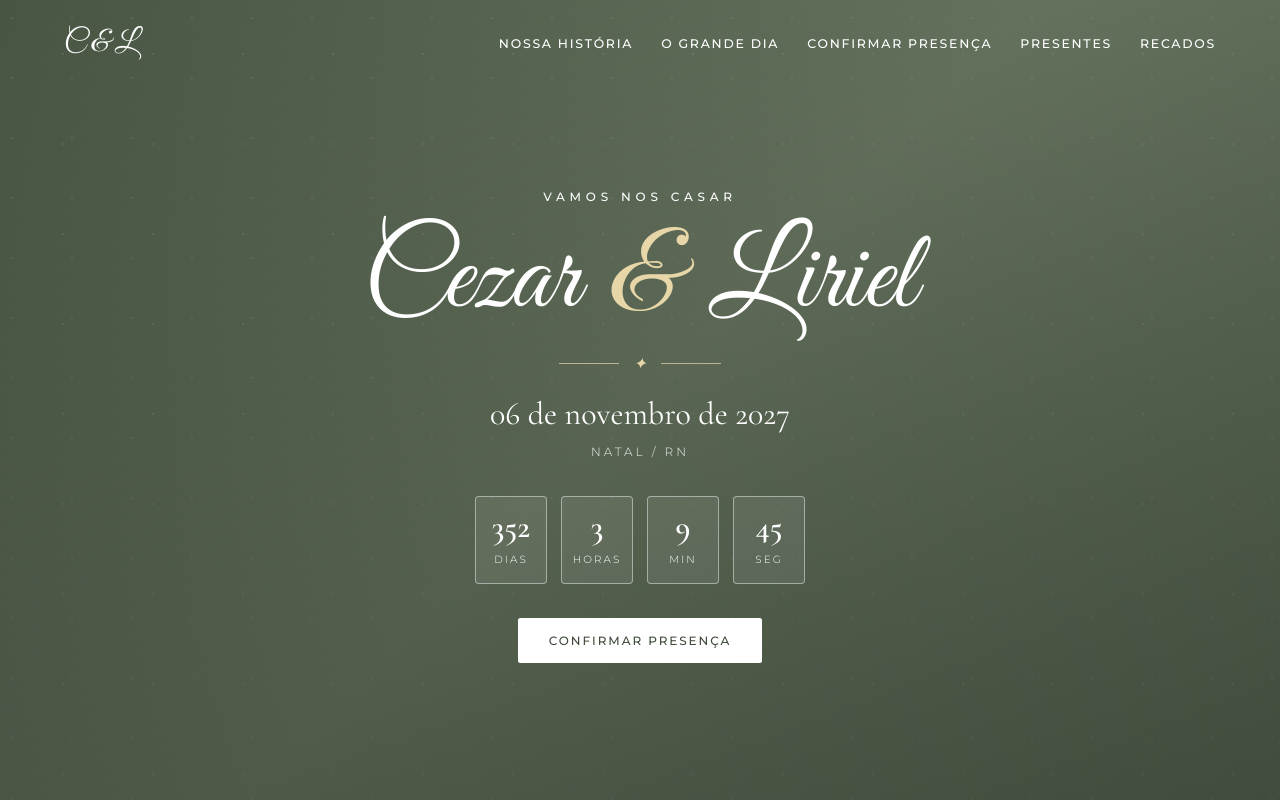
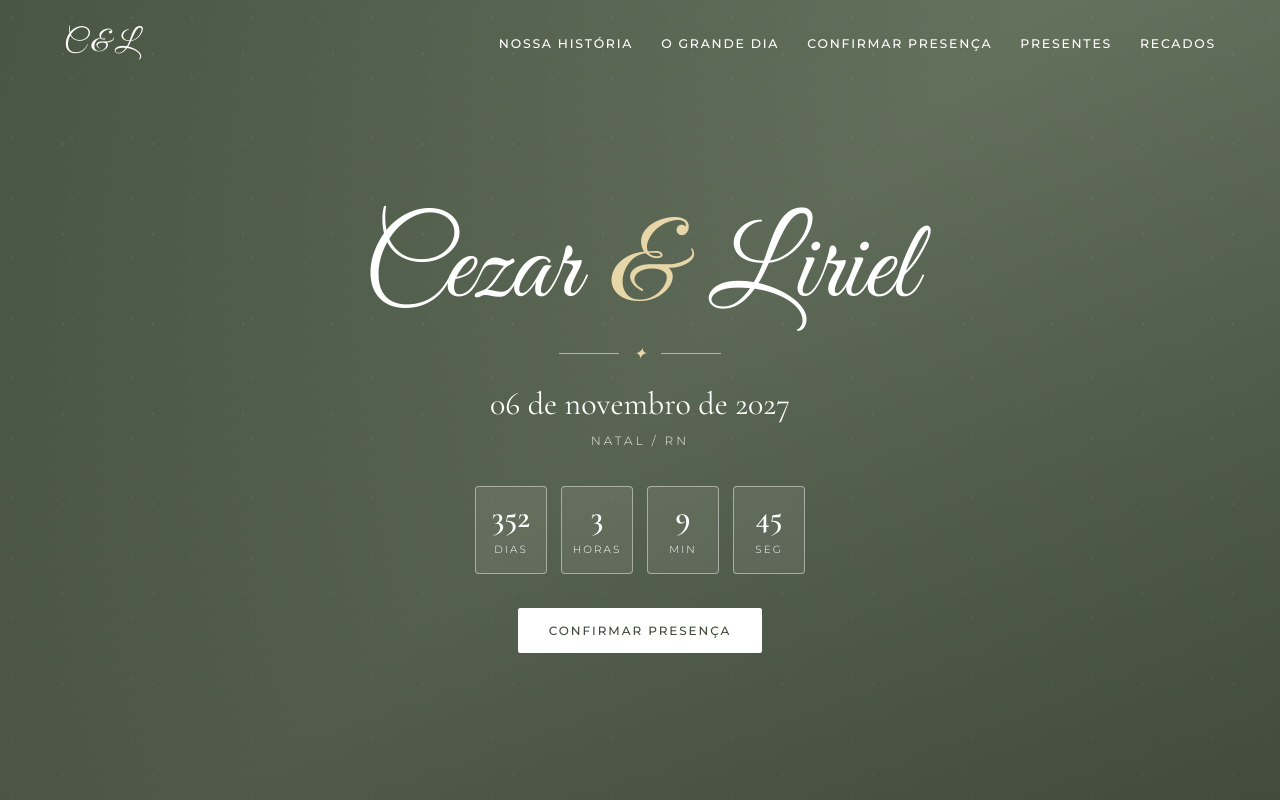
Before and after one commit to cezarrocha123/nosso-casamento, a plain HTML site: page index.html in a window 1280 px wide. Shown: the top 800 px of the page. Drawn offline with nearby package versions, Linux system fonts and the light colour scheme.

Commit message:
Remove 'Vamos nos casar' da capa
Co-Authored-By: Claude Opus 5.5 <noreply@anthropic.com>
Claude-Session: https://claude.ai/code/session_01VejHhGT8fdL9K1QcyRNup4

```diff
--- a/index.html
+++ b/index.html
@@ -27,7 +27,6 @@
 <section class="hero" id="inicio">
   <div class="hero-overlay"></div>
   <div class="hero-content">
-    <p class="hero-pre">Vamos nos casar</p>
     <h1 class="hero-names" id="heroNames"></h1>
     <div class="hero-divider"><span></span><i>✦</i><span></span></div>
     <p class="hero-date" id="heroDate"></p>
```
